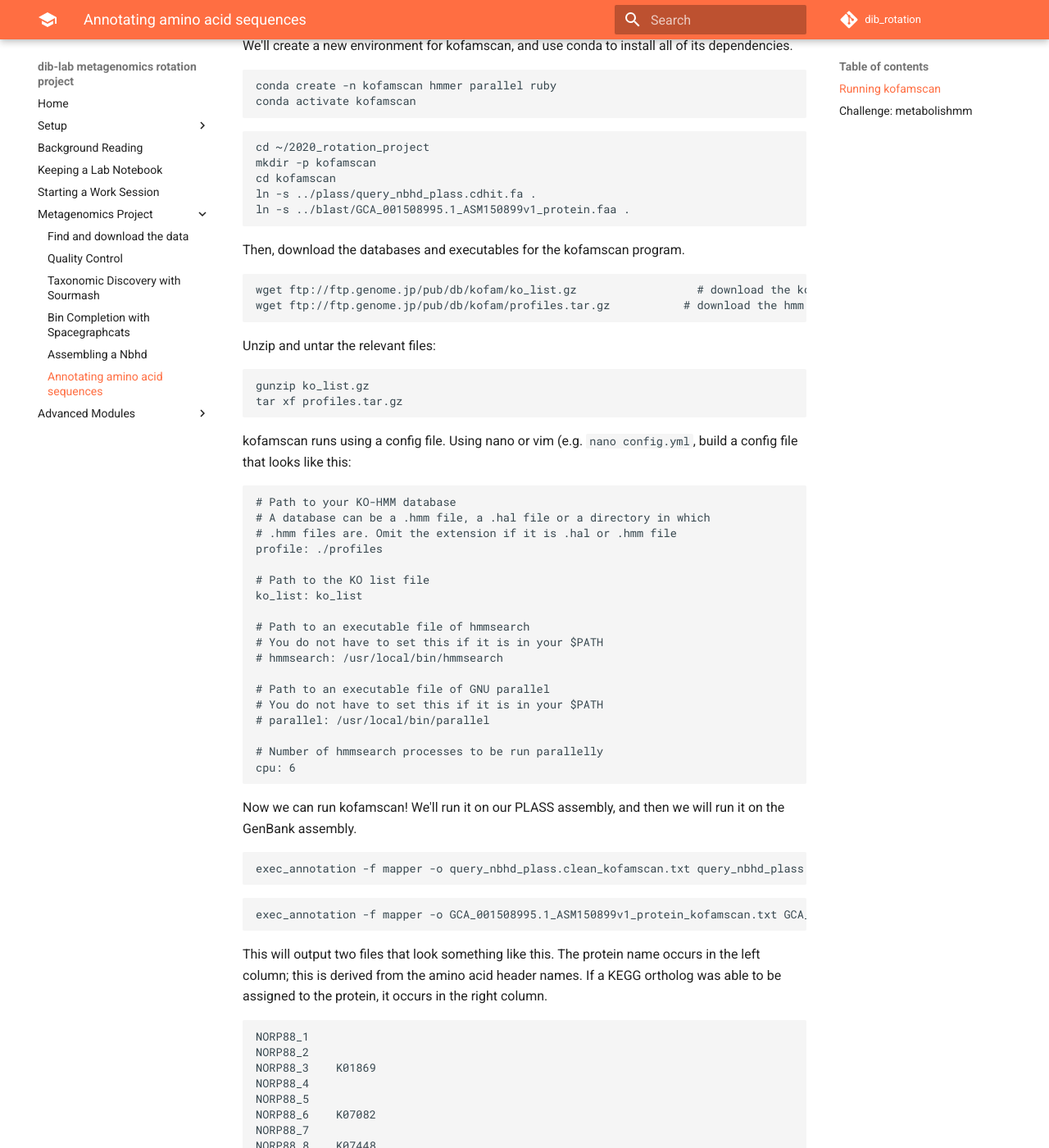
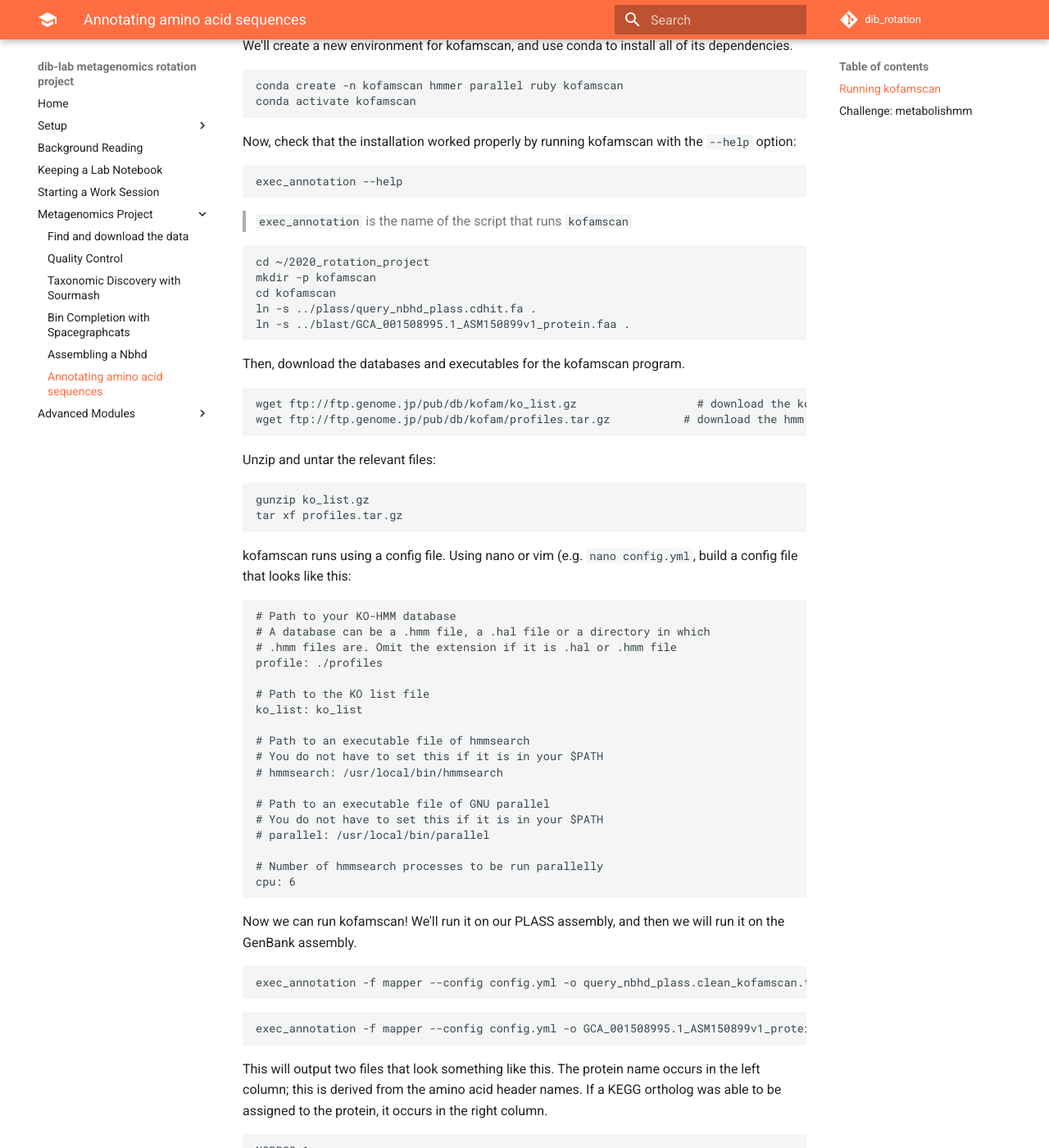
Before and after one commit to dib-lab/dib_rotation, an MkDocs documentation site: the page built from doc/10_annotating_amino_acid_sequences.md, in a window 1280 px wide and 1400 px high, scrolled down 1121 px. Shown: the whole window at 82% size. Built offline with MkDocs 1.6.1 and Material for MkDocs 9.7.7, drawn with Linux system fonts in a browser that asks for light colours; comment, search, counter and statistics services are not loaded.

Commit message:
add kofamscan installation fix

````diff
--- a/doc/10_annotating_amino_acid_sequences.md
+++ b/doc/10_annotating_amino_acid_sequences.md
@@ -36,9 +36,15 @@
 We'll create a new environment for kofamscan, and use conda to install all of its dependencies.
 
 ```
-conda create -n kofamscan hmmer parallel ruby
+conda create -n kofamscan hmmer parallel ruby kofamscan
 conda activate kofamscan
 ```
+
+Now, check that the installation worked properly by running kofamscan with the `--help` option:
+```
+exec_annotation --help
+```
+> `exec_annotation` is the name of the script that runs `kofamscan`
 
 ```
 cd ~/2020_rotation_project
@@ -90,11 +96,11 @@
 We'll run it on our PLASS assembly, and then we will run it on the GenBank assembly.
 
 ```
-exec_annotation -f mapper -o query_nbhd_plass.clean_kofamscan.txt query_nbhd_plass.cdhit.fa
+exec_annotation -f mapper --config config.yml -o query_nbhd_plass.clean_kofamscan.txt query_nbhd_plass.cdhit.fa
 ```
 
 ```
-exec_annotation -f mapper -o GCA_001508995.1_ASM150899v1_protein_kofamscan.txt GCA_001508995.1_ASM150899v1_protein.faa
+exec_annotation -f mapper --config config.yml -o GCA_001508995.1_ASM150899v1_protein_kofamscan.txt GCA_001508995.1_ASM150899v1_protein.faa
 ```
 
 This will output two files that look something like this.
````
